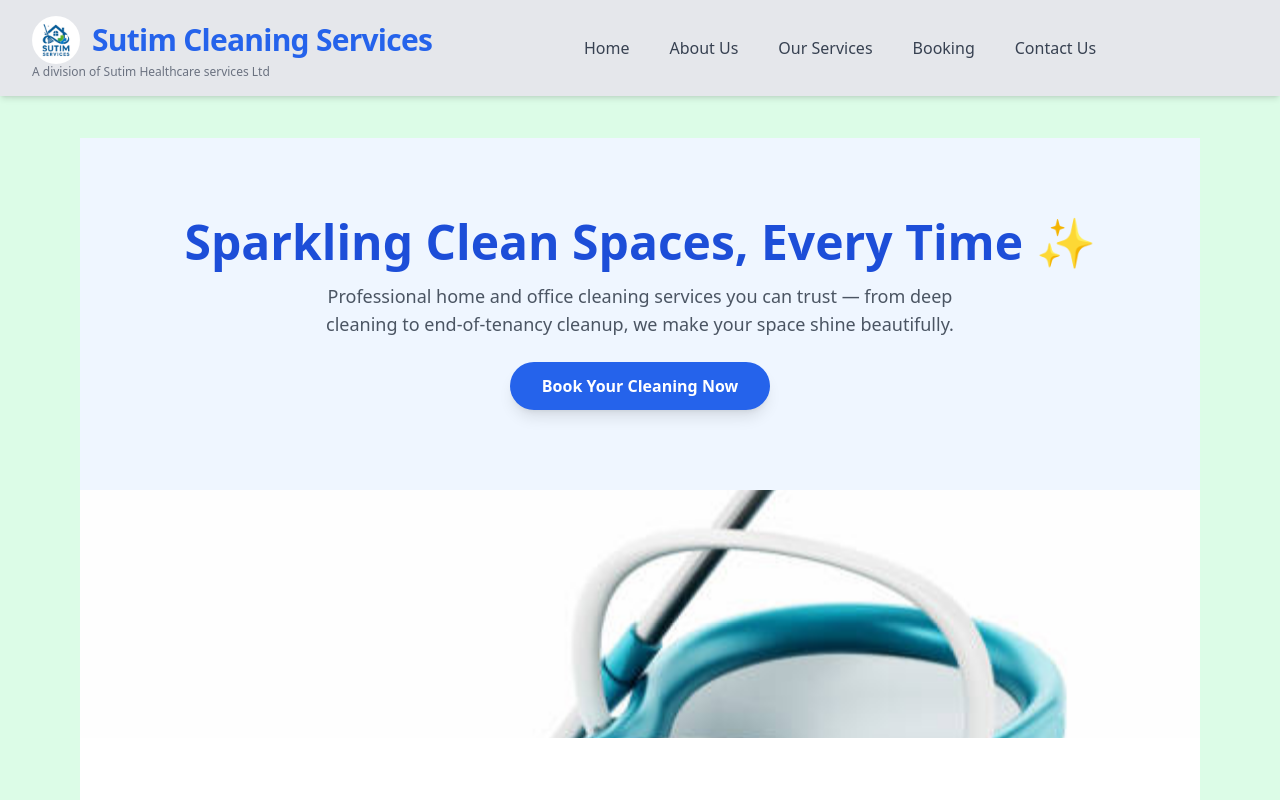
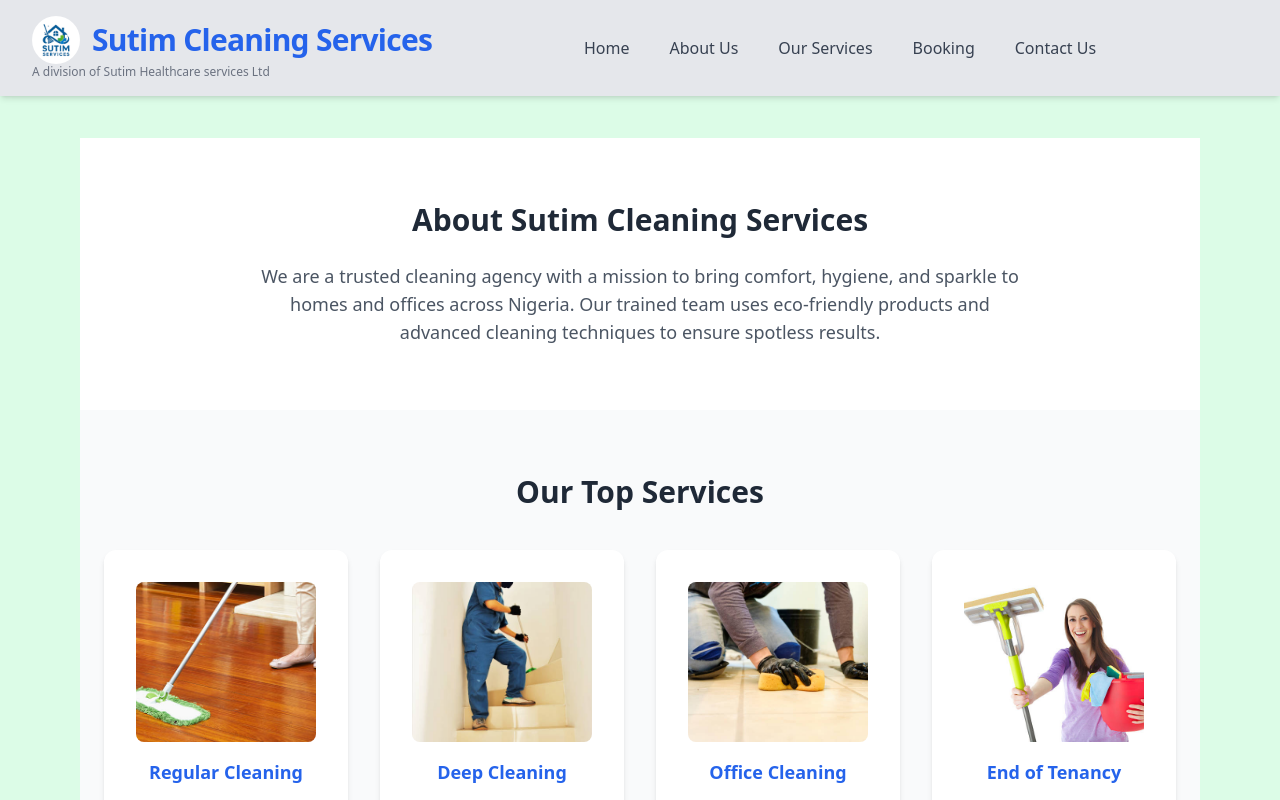
Before and after one commit to Babatundeazeez/Cleaning-services, a React (Vite) app: page / in a window 1280 px wide. Shown: the top 800 px of the page. Built offline with nearby package versions, Linux system fonts and the light colour scheme.

Commit message:
recheckUpdate

```diff
--- a/src/Pages/HomePage.jsx
+++ b/src/Pages/HomePage.jsx
@@ -1,31 +1,10 @@
 import React from 'react'
 import { Link } from 'react-router-dom'
-import { Parallax} from 'react-parallax'
 
 const HomePage = () => {
   return (
     <div className='mt-4 md:mt-6'>
-    <Parallax bgImage='/Image/Illustration1.jpg' strength={400}>
-    <div style={{height : 600}}>
-    <section className='bg-blue-50 py-20 px-6 text-center flex flex-col items-center justify-center'>
-      <h1 className='text-3xl sm:text-4xl md:text-5xl font-extrabold text-blue-700 mb-4 leading-tight'>
-      Sparkling Clean Spaces, Every Time ✨
-      </h1>
-      <p className='text-gray-600 text-base sm:text-lg max-w-2xl mx-auto mb-6'>
-      Professional home and office cleaning services you can trust — from deep cleaning to end-of-tenancy cleanup, we make your space shine beautifully.
 
-      </p>
-
-      <Link to='/Booking'
-      className='bg-blue-600 text-white font-semibold py-3 px-8 rounded-full shadow-lg
-                     hover:bg-blue-700 hover:scale-105 active:scale-100 transition-transform duration-200'
-      >
-      Book Your Cleaning Now
-      </Link>
-
-     </section>
-    </div>
-    </Parallax>
   {/* About services ....... */}
      <section className='py-16 px-6 text-center bg-white'>
       <h2 className='text-2xl md:text-3xl font-bold text-gray-800 mb-6'>About Sutim Cleaning Services</h2>
```
